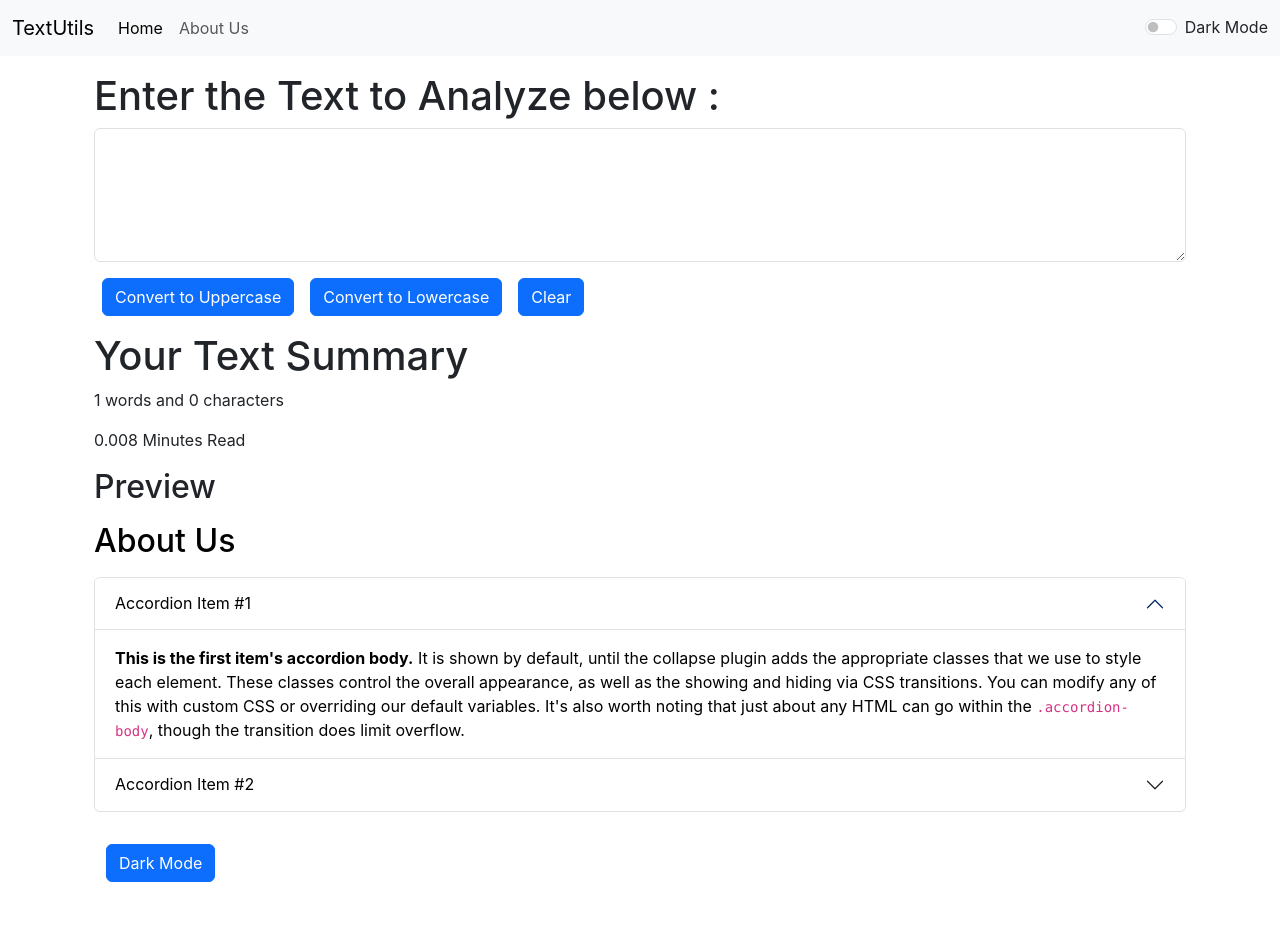
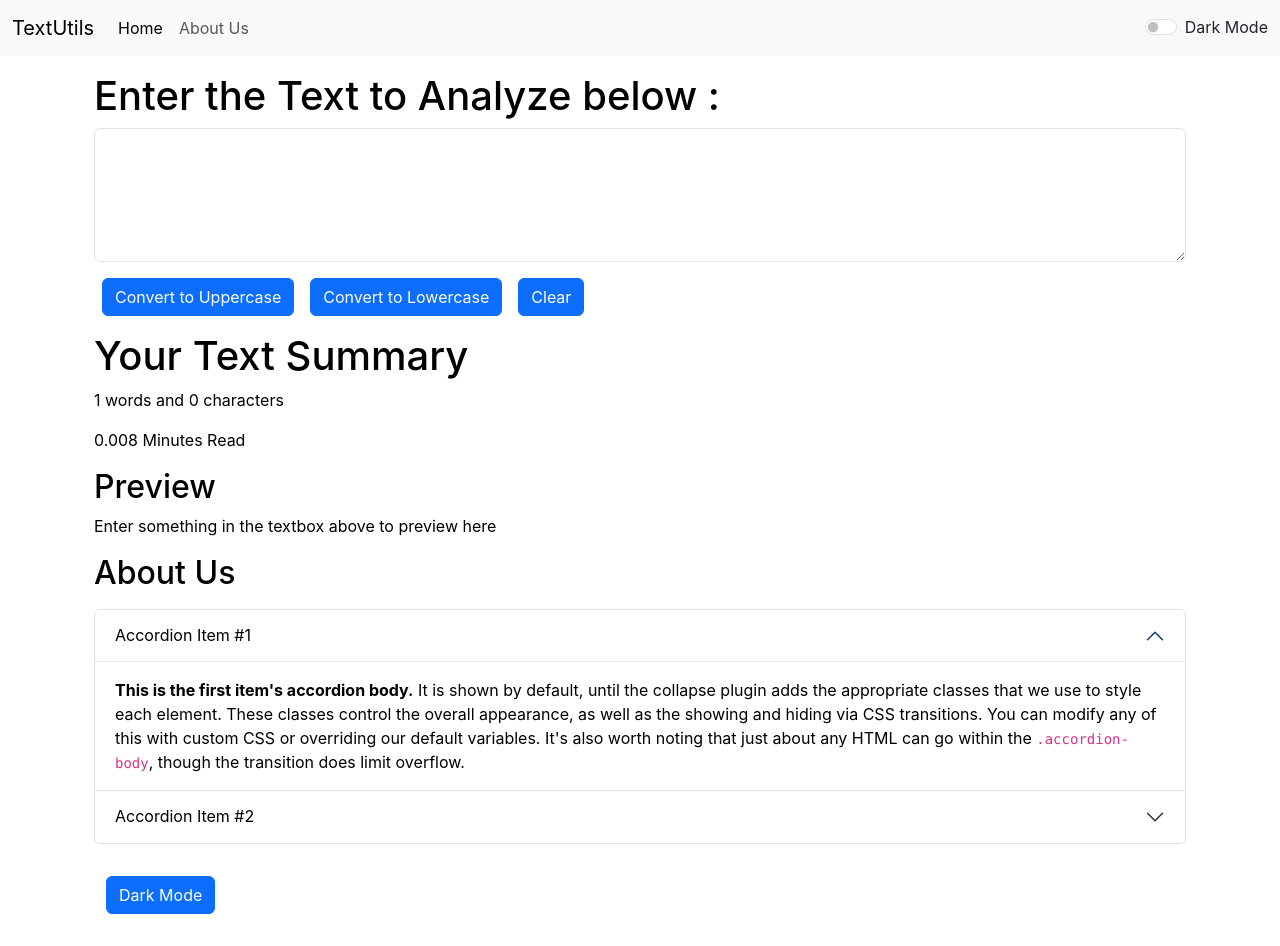
Before and after one commit to SubhankarSarkar01/React_Projects_New, a React (Create React App) app: page / in a window 1280 px wide. Before the commit the page ends 914 px from the top, so only its background shows below. Built offline with nearby package versions, Linux system fonts and the light colour scheme.

Commit message:
Add New Changes

```diff
--- a/public/index.html
+++ b/public/index.html
@@ -41,5 +41,6 @@
       To begin the development, run `npm start` or `yarn start`.
       To create a production bundle, use `npm run build` or `yarn build`.
     -->
+
   </body>
 </html>
--- a/src/App.js
+++ b/src/App.js
@@ -4,24 +4,41 @@ import Navbar from './Components/Navbar'
 import TextForm from './Components/TextForm'
 import About from './Components/About'
 import React, { useState } from 'react';
+import Alert from './Components/aLert';
 
 function App() {
   const [mode, setMode] = useState('light');
+  const [alert, setAlert] = useState(null);
+
+  const showAlert = (message, type) =>{
+    setAlert({
+      msg : message,
+      type : type
+        })
+    setTimeout(() => {
+      setAlert(null);
+    }, 1000);
+  }
   const toggleMode =()=>{
     if(mode==='light'){
       setMode('dark')
-      document.body.style.backgroundColor = '#2c2c2c';
+      document.body.style.backgroundColor = 'rgb(28 30 50 / 92%)';
+      showAlert("Dark mode has been enabled","success");
+
     }
     else{
       setMode('light');
       document.body.style.backgroundColor = 'white';
+      showAlert("Light mode has been enabled","success");
+
     }
   }
   return (
     <>
       <Navbar title="TextUtils" aboutText="About Us" mode={mode} toggleMode={toggleMode}/>
+      <Alert alert = {alert}/>
       <div className="container my-3">
-      <TextForm heading="Enter the Text to Analyze below : "/>
+      <TextForm heading="Enter the Text to Analyze below : " mode={mode}/>
       <About/>
       </div>
     </>
--- a/src/Components/Navbar.js
+++ b/src/Components/Navbar.js
@@ -23,7 +23,7 @@ export default function Navbar(props) {
                     </form> */}
                     <div className={`form-check form-switch text-${props.mode==='light'? 'dark':'light'}`}>
                         <input className="form-check-input" type="checkbox" role="switch" id="flexSwitchCheckDefault" onClick={props.toggleMode}/>
-                        <label className="form-check-label" htmlForfor="flexSwitchCheckDefault">Dark Mode</label>
+                        <label className="form-check-label" htmlFor="flexSwitchCheckDefault">Dark Mode</label>
                     </div>
                 </div>
             </div>
--- a/src/Components/TextForm.js
+++ b/src/Components/TextForm.js
@@ -21,21 +21,21 @@ export default function TextForm(props) {
     const [text, setText] = useState("")
     return (
         <>
-        <div className='container'>
-            <h1>{props.heading}</h1>
+        <div className='container' style={{color:props.mode==='dark'?'white':'black'}}>
+            <h1 >{props.heading}</h1>
             <div className="mb-3">
-                <textarea className="form-control" id="exampleFormControlTextarea1" rows="5" value={text} onChange={handleonchange}></textarea>
+                <textarea className="form-control" id="exampleFormControlTextarea1" rows="5" value={text} onChange={handleonchange} style={{backgroundColor: props.mode==='dark'?'grey':'white',color: props.mode==='dark'?'white':'black'}}></textarea>
             </div>
             <button className="btn btn-primary mx-2" onClick={handeleUpClick}>Convert to Uppercase</button>
             <button className="btn btn-primary mx-2" onClick={handeleLowClick}>Convert to Lowercase</button>
             <button className="btn btn-primary mx-2" onClick={handeleClearClick}>Clear</button>
         </div>
-        <div className="container my-3 ">
+        <div className="container my-3 " style={{color:props.mode==='dark'?'white':'black'}}>
             <h1>Your Text Summary</h1>
             <p>{text.split(" ").length} words and {text.length} characters</p>
             <p>{0.008 * text.split(" ").length} Minutes Read</p>
             <h2>Preview</h2>
-            <p>{text}</p>
+            <p>{text.length>0? text:"Enter something in the textbox above to preview here"}</p>
         </div>
 
         </>
--- /dev/null
+++ b/src/Components/aLert.js
@@ -0,0 +1,12 @@
+import React from 'react'
+
+function Alert(props) {
+    return (
+        props.alert && <div className={`alert alert-${props.alert.type} alert-dismissible fade show`} role="alert">
+            <strong>{props.alert.type}</strong>: {props.alert.msg}
+
+        </div>
+    )
+}
+
+export default Alert;
```
